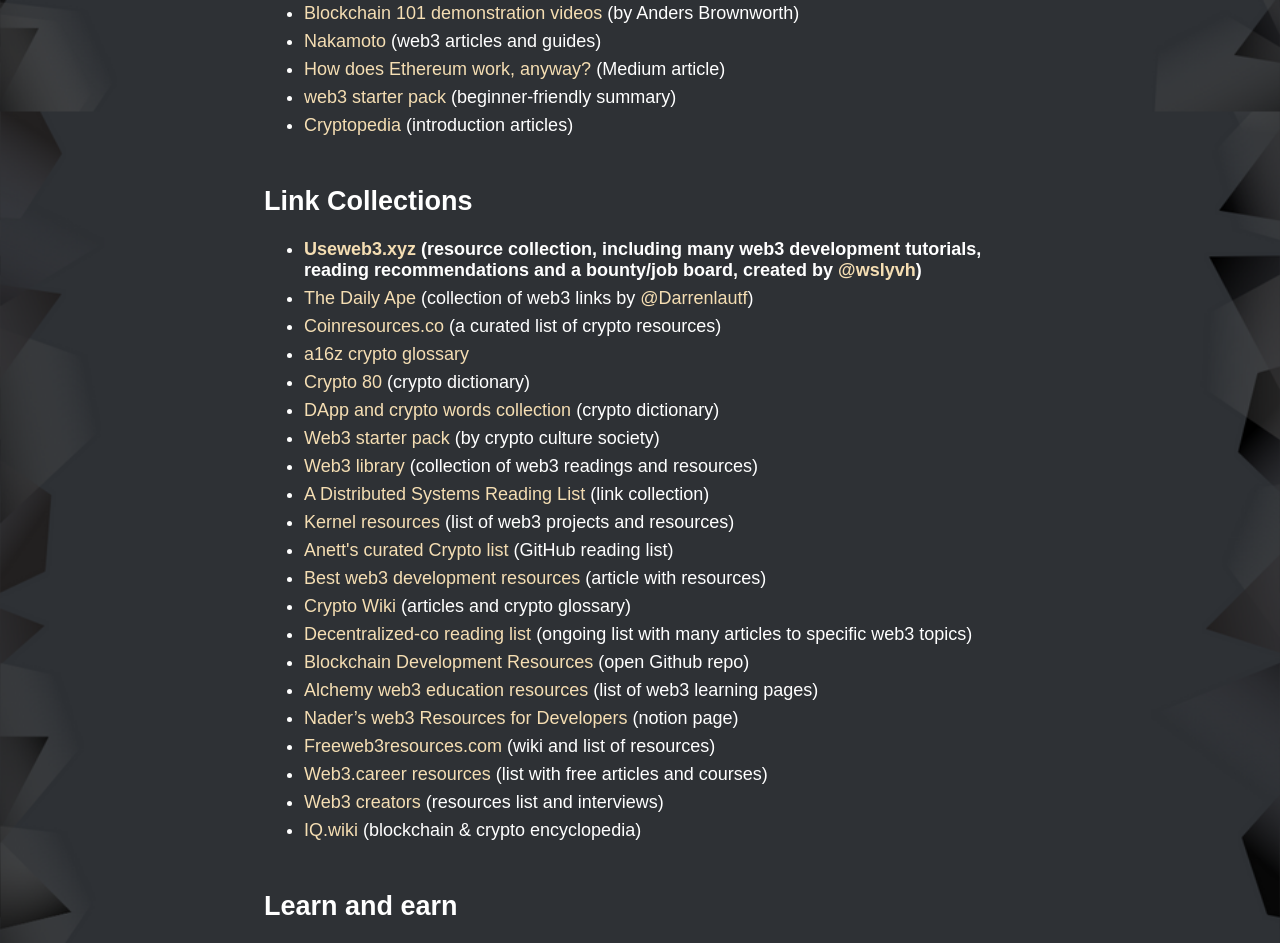
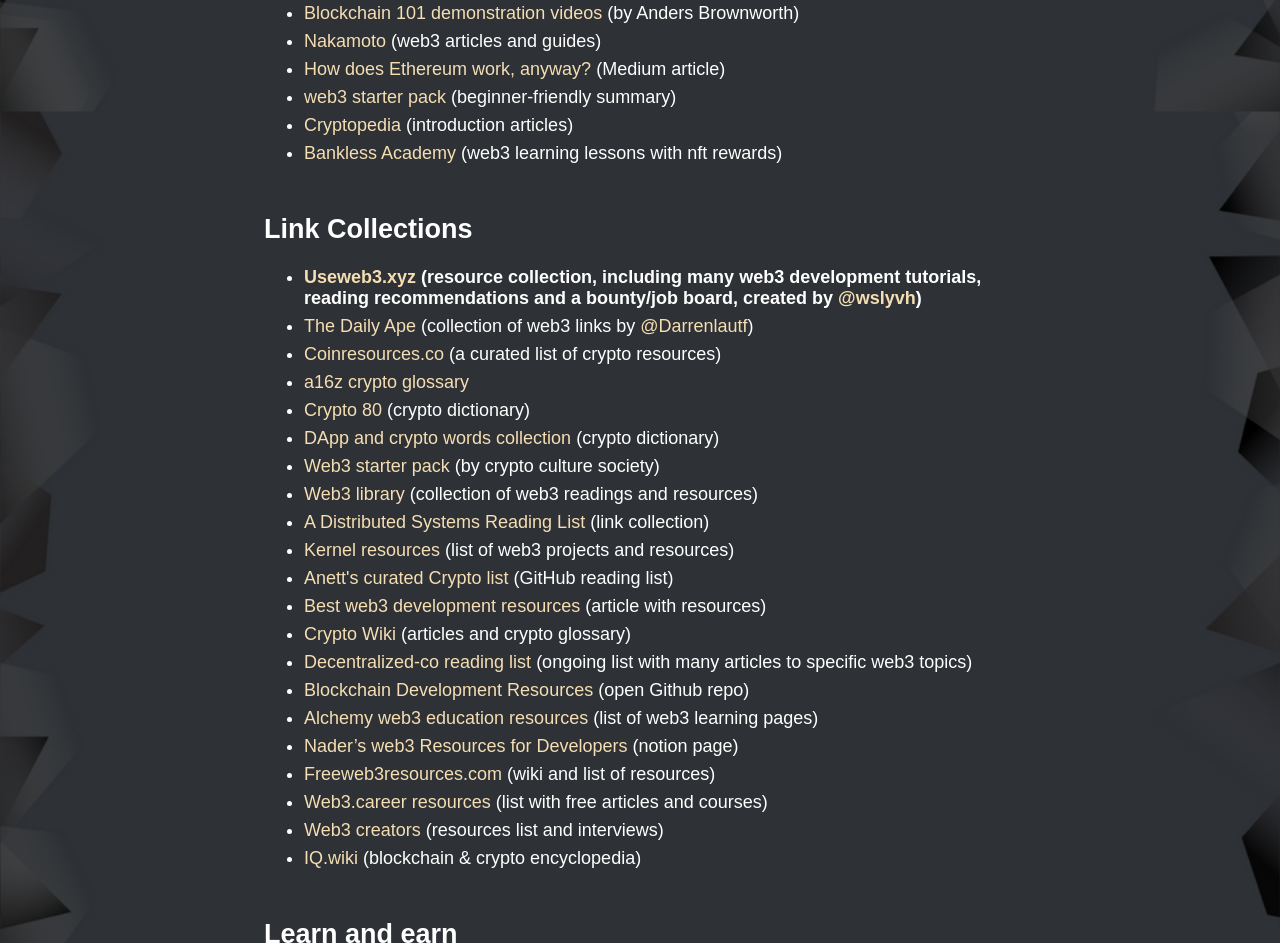
Before and after one commit to JanetMo/web3-resources.xyz, a website: page pages/index.html in a window 1280 px wide. Shown: the part 919-1862 px from the top of the page. Drawn offline with Linux system fonts and the light colour scheme; a web font is replaced by a local one.

Commit message:
add resource

```diff
--- a/pages/index.html
+++ b/pages/index.html
@@ -84,6 +84,7 @@
             <li><a href=https://preethikasireddy.medium.com/how-does-ethereum-work-anyway-22d1df506369 target="_blank">How does Ethereum work, anyway? </a>(Medium article) </li>
             <li><a href=https://docs.google.com/document/d/1SWJw_NTyUvgdB_asRzsnVyKjciW8dZbeqQeUeWsEiQc/edit target="_blank">web3 starter pack </a>(beginner-friendly summary)</li>
             <li><a href=https://www.gemini.com/cryptopedia target="_blank">Cryptopedia </a> (introduction articles)</li>
+            <li><a href=https://app.banklessacademy.com/ target="_blank">Bankless Academy </a> (web3 learning lessons with nft rewards)</li>
         </ul>
     </section>
 
```
